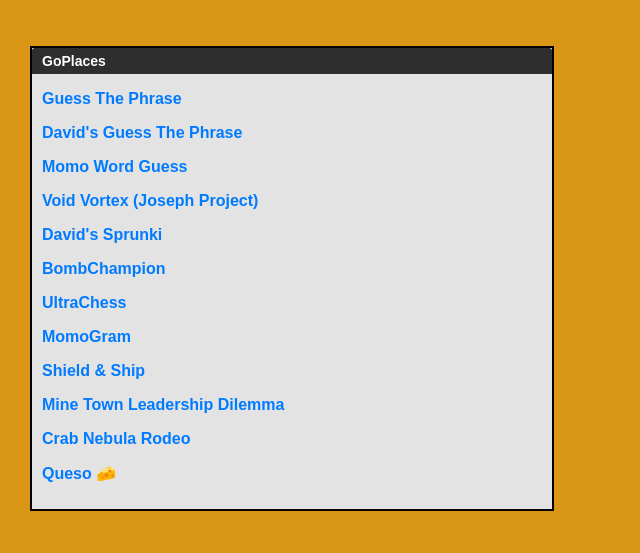
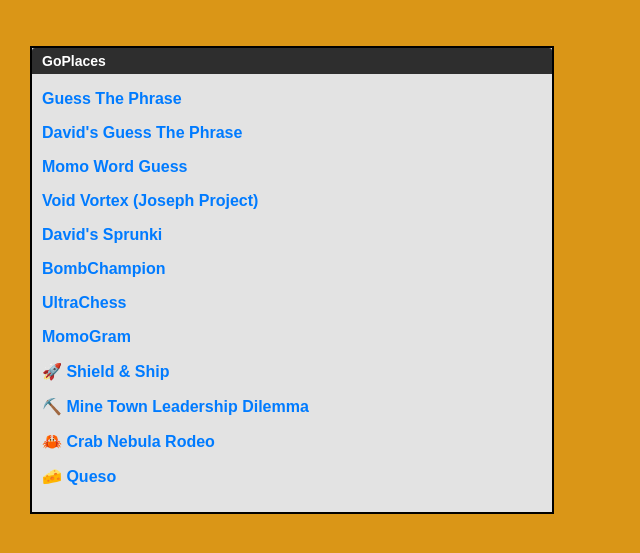
Before and after one commit to tehlon-online/Home, a plain HTML site: page index.html in a window 1280 px wide. Shown: the part 79-632 px from the top of the page, without its empty margins (0-640 px from the left). Drawn offline with Linux system fonts and the light colour scheme.

Commit message:
Update index.html

```diff
--- a/index.html
+++ b/index.html
@@ -78,10 +78,10 @@
             <p><a href="https://tehlon-online.github.io/BombChampion/" target="_blank">BombChampion</a></p>
             <p><a href="https://tehlon-online.github.io/UltraChess/" target="_blank">UltraChess</a></p>
             <p><a href="https://tehlon-online.github.io/MomoGram/" target="_blank">MomoGram</a></p>
-            <p><a href="https://tehlon-online.github.io/Shield-Ship/" target="_blank">Shield & Ship</a></p>
-            <p><a href="https://tehlon-online.github.io/MineTownLeadershipDilemma/" target="_blank">Mine Town Leadership Dilemma</a></p>
-            <p><a href="https://tehlon-online.github.io/Crab-Nebula-Rodeo/" target="_blank">Crab Nebula Rodeo</a></p>
-            <p><a href="https://tehlon-online.github.io/Queso/" target="_blank">Queso 🧀 </a></p>
+            <p><a href="https://tehlon-online.github.io/Shield-Ship/" target="_blank">🚀 Shield & Ship</a></p>
+            <p><a href="https://tehlon-online.github.io/MineTownLeadershipDilemma/" target="_blank">⛏️ Mine Town Leadership Dilemma</a></p>
+            <p><a href="https://tehlon-online.github.io/Crab-Nebula-Rodeo/" target="_blank">🦀 Crab Nebula Rodeo</a></p>
+            <p><a href="https://tehlon-online.github.io/Queso/" target="_blank">🧀 Queso</a></p>
         </div>
     </div>
 
```
